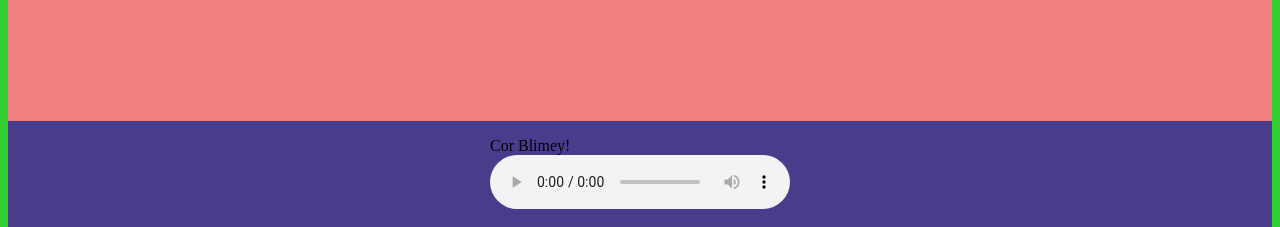
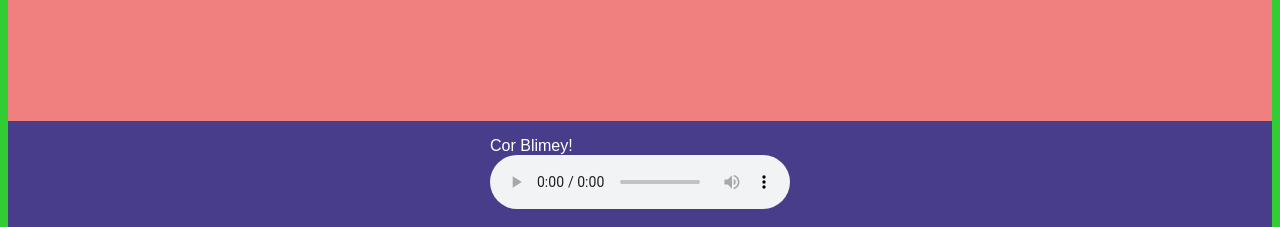
Before and after one commit to odsajomale/FlexboxRundown, a plain HTML site: page index.html in a window 1280 px wide. Shown: the part 1800-2027 px from the top of the page. Drawn offline with Linux system fonts and the light colour scheme.

Commit message:
updated title  font type

```diff
--- a/styles.css
+++ b/styles.css
@@ -121,7 +121,7 @@ justify-content: center;
 }
 
 figcaption {
-font-family:system-ui, -apple-system, BlinkMacSystemFont, 'Segoe UI', Roboto, Oxygen, Ubuntu, Cantarell, 'Open Sans', 'Helvetica Neue', sans-serif
+font-family: fantasy;
 color: white;
 
 }
```
